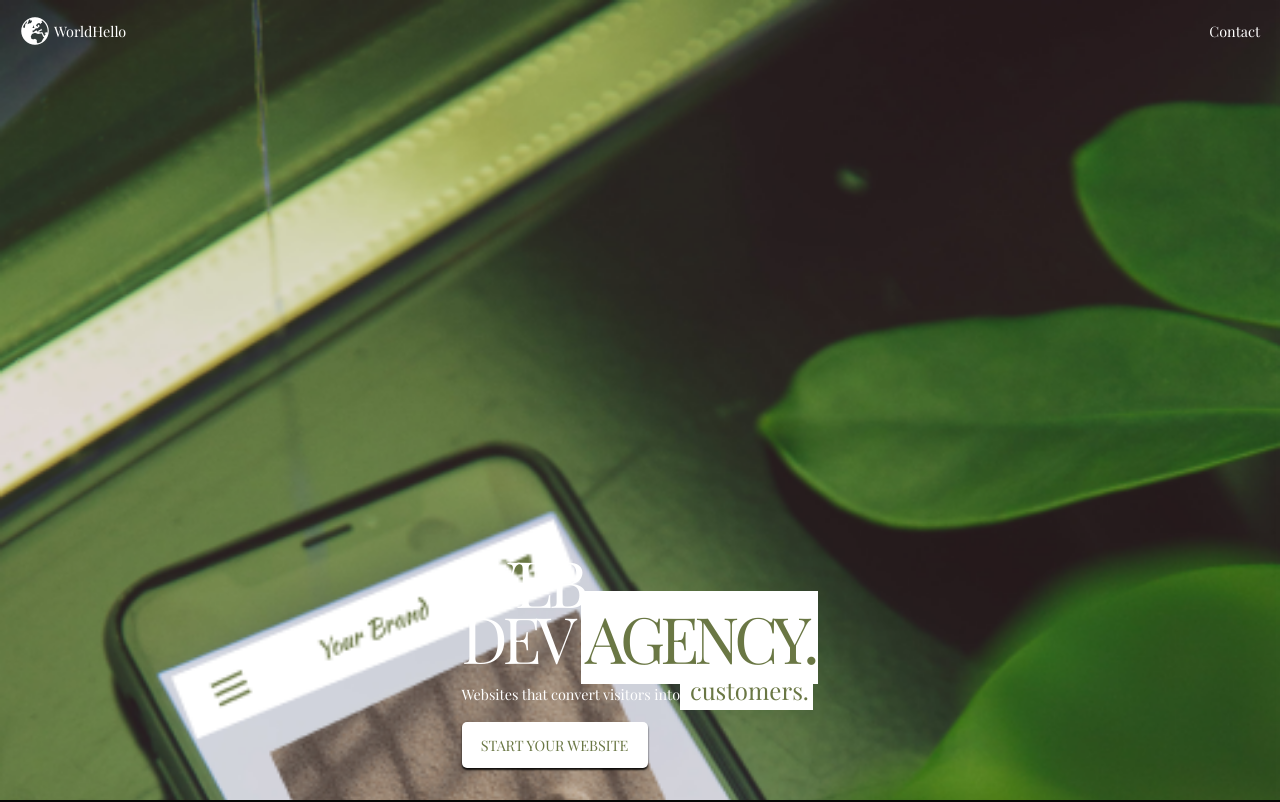
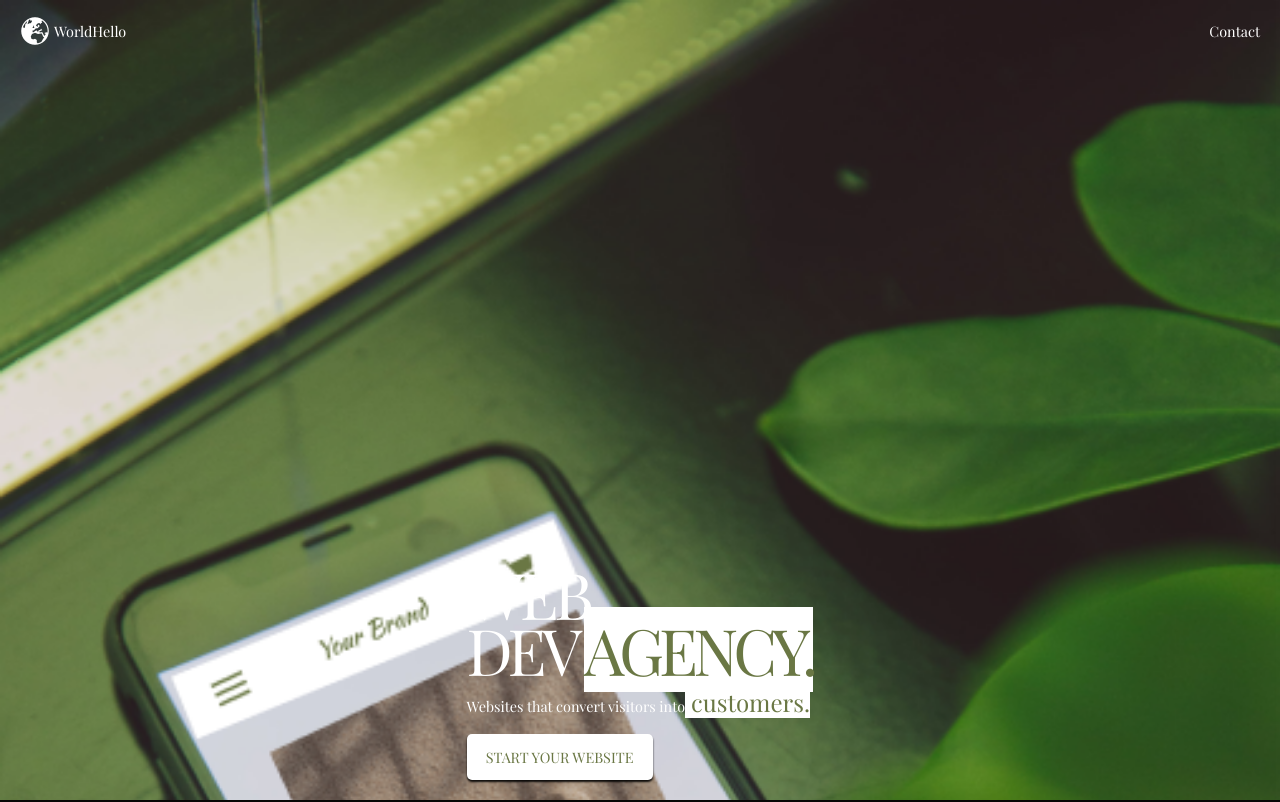
Before and after one commit to gtzjesus/WorldHello, a React (Vite) app: page / in a window 1280 px wide. Shown: the top 802 px of the page. Built offline with nearby package versions, Linux system fonts and the light colour scheme; no server answers; the database is empty.

Commit message:
UI landing changes

```diff
--- a/src/features/agency/Agency.jsx
+++ b/src/features/agency/Agency.jsx
@@ -23,7 +23,7 @@ const Introduction = styled.div`
   flex-direction: column;
   justify-content: center;
   gap: var(--gap-medium);
-  padding: var(--padding-medium);
+  padding: var(--padding-small);
 `;
 
 const Title = styled.span`
@@ -36,14 +36,12 @@ const Title = styled.span`
 const Special = styled.span`
   color: var(--color-green);
   background-color: var(--color-white);
-  padding: 0.25rem;
 `;
 
 const MiniDescription = styled.span`
   font-size: var(--font-small);
   color: var(--color-green);
   background-color: var(--color-white);
-  padding: 0.25rem;
 `;
 const Description = styled.span`
   font-size: var(--font-xsmall);
```
